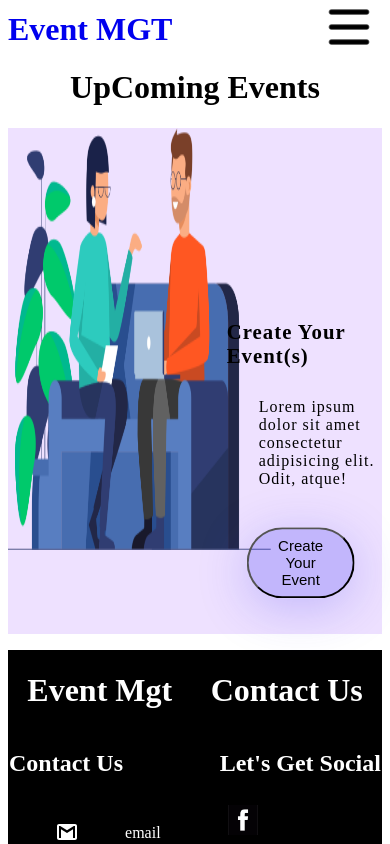
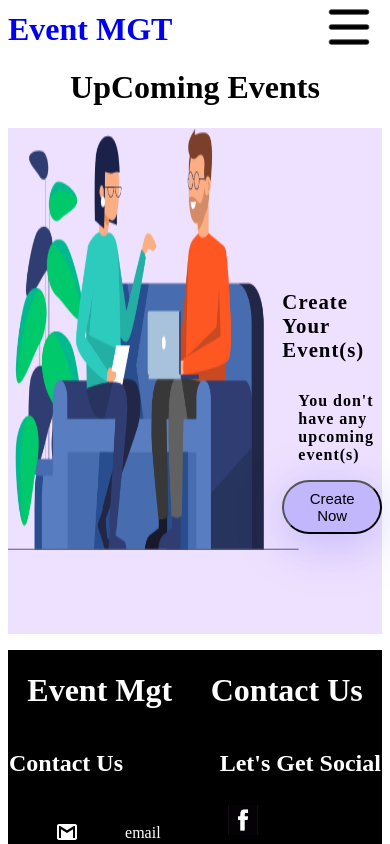
Before and after one commit to Jessica01234/Event-Hub, a React (Create React App) app: page /dashboard in a window 390 px wide. Shown: the top 844 px of the page. Built offline with nearby package versions, Linux system fonts and the light colour scheme.

Commit message:
debugged some error

```diff
--- a/src/Components/Body Components/displayData.css
+++ b/src/Components/Body Components/displayData.css
@@ -1,7 +1,7 @@
 /* STYLING THE DISPLAYDATA COMPONENT */
 .display{
     display: flex;
-    /* margin-top: 3rem; */
+    flex-wrap: wrap;
 }
 
 .displayComp h1{
@@ -25,13 +25,13 @@
 
 .image{
     width: 100%;
-    height: 100vh;
-    flex-shrink: 0;
+    height: 50vh;
     border-radius: 18.953px 18.953px 0px 0px;
 }
-
+/* STYLING THE CREATE EVENT COMPONENET */
 .CEDiv{
     display: flex;
+    gap: 10rem;
     background: #EEE1FF;
     letter-spacing: 1px;
     margin-top: 1rem;
@@ -46,7 +46,6 @@
     display: flex;
     flex-direction: column;
     justify-content: center;
-    position: relative;
 }
 
 .btn{
@@ -54,11 +53,7 @@
     border-radius:5rem;
     background: rgba(61, 55, 241, 0.25);
     box-shadow: 0px 10px 50px 0px rgba(61, 55, 241, 0.25);
-    width: 50%;
-    position: absolute;
-    bottom: 10%;
-    left: 20%;
-    transform: translate(8%,20%);
+    margin-left: 5rem;
     text-decoration: none;
     color: #000;
 }
@@ -79,25 +74,29 @@
 
     .CEDiv{
         height: 60vh;
+        gap: 2rem;
     }
 
     .CEImage{
         width: 120%;
     }
 
+    .CEText{
+        position: relative;
+    }
     .CEText h1{
         font-size: 1.3rem;
     }
 
 
-    .CEText p{
-        padding-left: 2rem;
+    .CEText h3{
+        font-size: 1rem;
+        padding-left: 1rem;
     }
     .btn{
-        width: 70%;
         font-size: 15px;
         padding: 0.5rem 1rem;
-        left: 7%;
+        margin-left: 0;
     }
 
     .btn:hover{
--- a/src/Components/Body Components/displayData.js
+++ b/src/Components/Body Components/displayData.js
@@ -36,9 +36,9 @@ const DisplayData = () => {
             </div>
             <div className='CEText'>
               <h1 className=''>Create Your Event(s)</h1>
-              <p>Lorem ipsum dolor sit amet consectetur adipisicing elit. Odit, atque!</p>
+              <h3>You don't have any upcoming event(s)</h3>
               <Link to={'/signUp'}>
-                <button className='btn'>Create Your Event</button>
+                <button className='btn'>Create Now</button>
               </Link>
 
             </div>
--- a/src/Components/Body Components/event.js
+++ b/src/Components/Body Components/event.js
@@ -11,6 +11,20 @@ function CreateEventForm() {
 
   const navigate = useNavigate();
 
+
+  const updateEventsInLocalStorage = (newEvent) => {
+    // Retrieve existing events from localStorage
+    const existingEvents = JSON.parse(localStorage.getItem('events')) || [];
+
+    // Append the new event to the existing events
+    const updatedEvents = [...existingEvents, newEvent];
+
+    // Store the updated events in localStorage
+    // localStorage.setItem('events', JSON.stringify(updatedEvents));
+    localStorage.clear();
+    console.log(localStorage);
+  };
+
   const handleSubmit = (event) => {
     event.preventDefault();
 
@@ -23,20 +37,12 @@ function CreateEventForm() {
     };
 
     console.log(userDetails);
-    // localStorage.clear();
-
-    // Retrieve existing events from localStorage
-    const existingEvents = JSON.parse(localStorage.getItem('events')) || [];
-
-    // Append the new event to the existing events
-    const updatedEvents = [...existingEvents, userDetails];
-
-    // Store the updated events in localStorage
-    localStorage.setItem('events', JSON.stringify(updatedEvents));
+    updateEventsInLocalStorage(userDetails);
 
     // Navigate to the dashboard with the updated events as a query parameter
-    navigate(`/dashboard?events=${encodeURIComponent(updatedEvents)}`);
+    navigate(`/dashboard?events=${encodeURIComponent(localStorage.getItem('events'))}`);
   };
+
 
   const handleImageChange = (e) => {
     const file = e.target.files[0];
```
